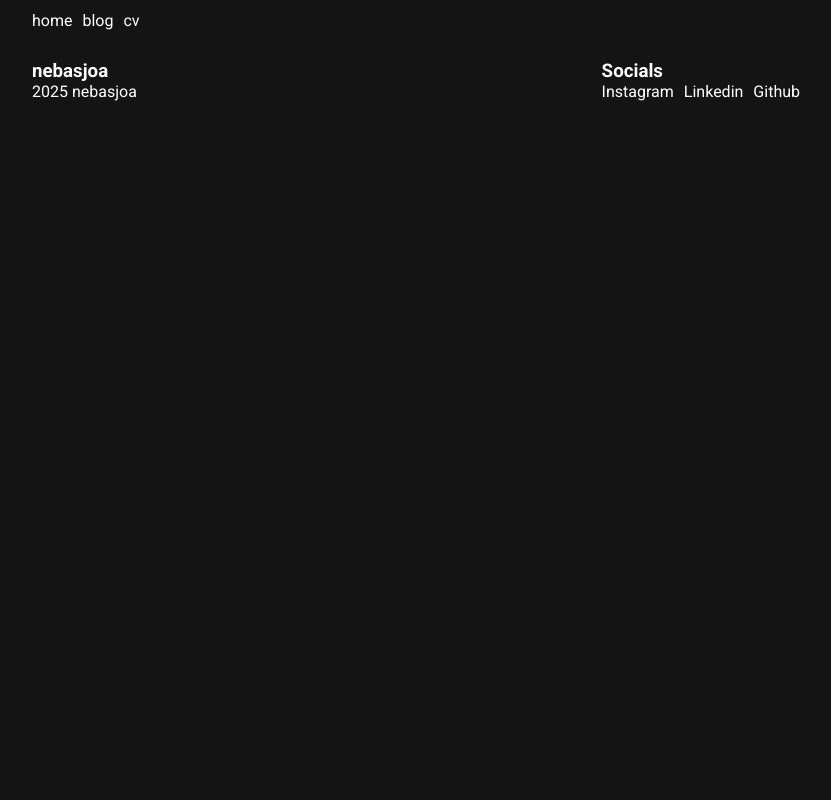
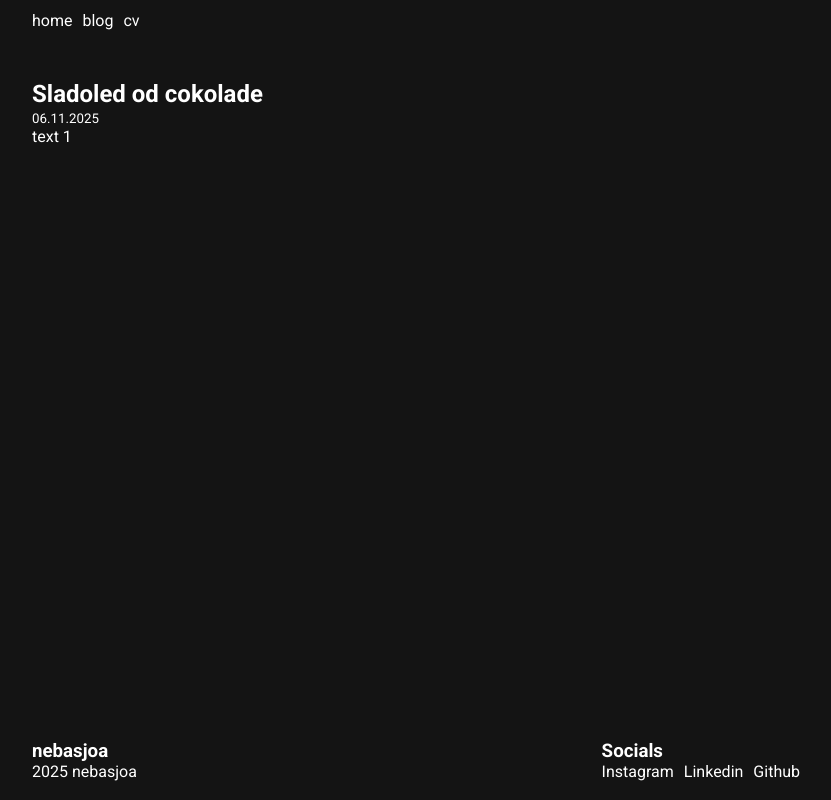
Before and after one commit to nebasjoa/vuebook, a Vue app: page /blog/sladoled-od-cokolade in a window 1280 px wide. Shown: the whole page, without its empty margins (224-1055 px from the left). Built offline with nearby package versions, Linux system fonts and the light colour scheme.

Commit message:
added more components and better routing

```diff
--- a/src/assets/files/posts.json
+++ b/src/assets/files/posts.json
@@ -4,12 +4,14 @@
             "id": "a1",
             "date": "06.11.2025",
             "title": "Sladoled od cokolade",
+            "slug": "sladoled-od-cokolade",
             "content": "text 1"
         },
         {
             "id": "2",
             "date": "06.11.2025",
             "title": "Sladoled od cokolade",
+            "slug": "sladoled-od-cokolade",
             "content": "text 2"
         }
     ]
--- a/src/components/PostInfo.vue
+++ b/src/components/PostInfo.vue
@@ -1,10 +1,12 @@
 <template>
+    <router-link :to="{ name: 'BlogPost', params: { slug: post.slug } }">
     <div class="post-info-wrapper">
         <div class="post-info-content">
             <div class="post-date">{{ post.date }}</div>
             <div class="post-title">{{ post.title }}</div>
         </div>
     </div>
+    </router-link>
 </template>
 
 <script>
@@ -24,6 +26,11 @@ export default {
 </script>
 
 <style scoped>
+a {
+    text-decoration: none;
+    color: white;
+    cursor: pointer;
+}
 .post-info-content {
     display: flex;
     width: 100%;
--- a/src/router/index.js
+++ b/src/router/index.js
@@ -1,6 +1,7 @@
 import { createRouter, createWebHistory } from 'vue-router'
 import HomeView from '@/views/HomeView.vue'
 import BlogView from '@/views/BlogView.vue'
+import BlogPostView from '@/views/BlogPostView.vue'
 import CvView from '@/views/CvView.vue'
 
 const router = createRouter({
@@ -9,6 +10,7 @@ const router = createRouter({
     { path: '/', name: "Home", component: HomeView },
     { path: '/blog', name: "Blog", component: BlogView },
     { path: '/cv', name: "Cv", component: CvView },
+    { path: '/blog/:slug',  name: 'BlogPost',  component: BlogPostView },
   ],
 })
 
--- /dev/null
+++ b/src/views/BlogPostView.vue
@@ -0,0 +1,70 @@
+<template>
+    <div class="blog-post-view-wrapper">
+        <div class="blog-post-view-content">
+            <section class="" v-if="post">
+                <h2>{{ post.title }}</h2>
+                <small>{{ post.date }}</small>
+                <article class="prose">
+                    <p>{{ post.content }}</p>
+                </article>
+            </section>
+
+            <section v-else>
+                <h1>Post not found</h1>
+                <p>We couldn't find a post for “{{ $route.params.slug }}”.</p>
+                <router-link to="/blog">← Back to blog</router-link>
+            </section>
+        </div>
+    </div>
+</template>
+
+<script>
+import postsJson from '@/assets/files/posts.json';
+
+export default {
+    name: 'BlogPostView',
+    data() {
+        return { post: null };
+    },
+    created() {
+        this.loadPost();
+    },
+    watch: {
+        '$route.params.slug': 'loadPost'
+    },
+    methods: {
+        loadPost() {
+            const { posts } = postsJson;
+            const slug = this.$route.params.slug;
+
+            // If duplicates exist, pick the most recent by date (dd.mm.yyyy)
+            const matching = posts.filter(p => p.slug === slug);
+            if (matching.length === 0) {
+                this.post = null;
+                return;
+            }
+            const toDate = s => {
+                const [dd, mm, yyyy] = s.split('.');
+                return new Date(`${yyyy}-${mm}-${dd}T00:00:00`);
+            };
+            this.post = matching.sort((a, b) => toDate(b.date) - toDate(a.date))[0];
+        }
+    }
+};
+</script>
+
+<style scoped>
+.blog-post-view-wrapper {
+    min-height: 85vh;
+    color: white;
+    width: 100%;
+    display: flex;
+}
+
+.blog-post-view-content {
+    width: 100%;
+    max-width: var(--main-width);
+    margin: auto;
+    margin-top: 40px;
+}
+</style>
--- a/src/views/HomeView.vue
+++ b/src/views/HomeView.vue
@@ -1,6 +1,7 @@
 <template>
     <div class="home-view-wrapper">
         <div class="home-view-content">
+            <h2>My Portfolio</h2>
             <div>1</div>
         </div>
     </div>
```
Also changed, not shown: src/components/Post.vue (deleted, +0 -24 lines).
